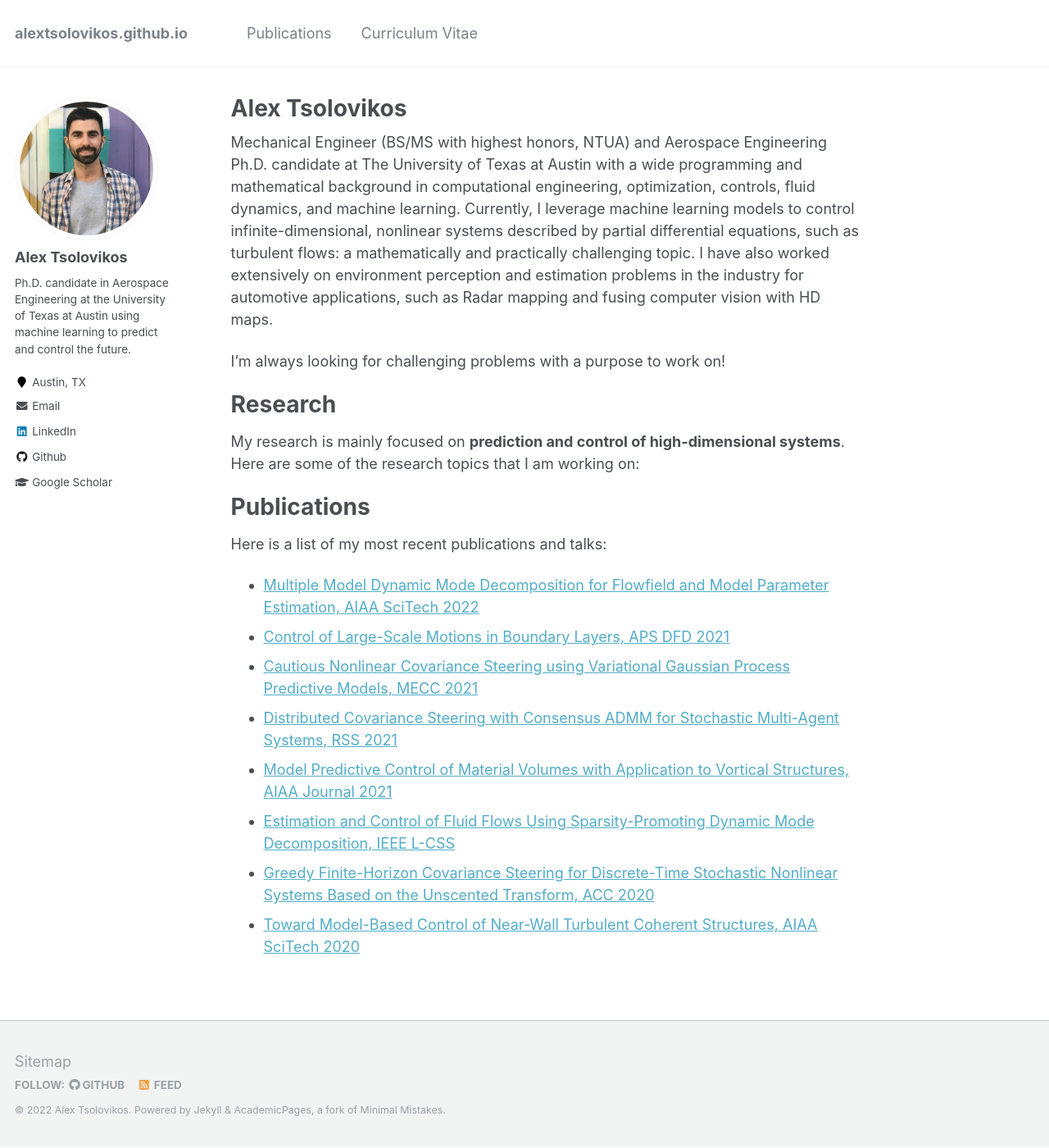
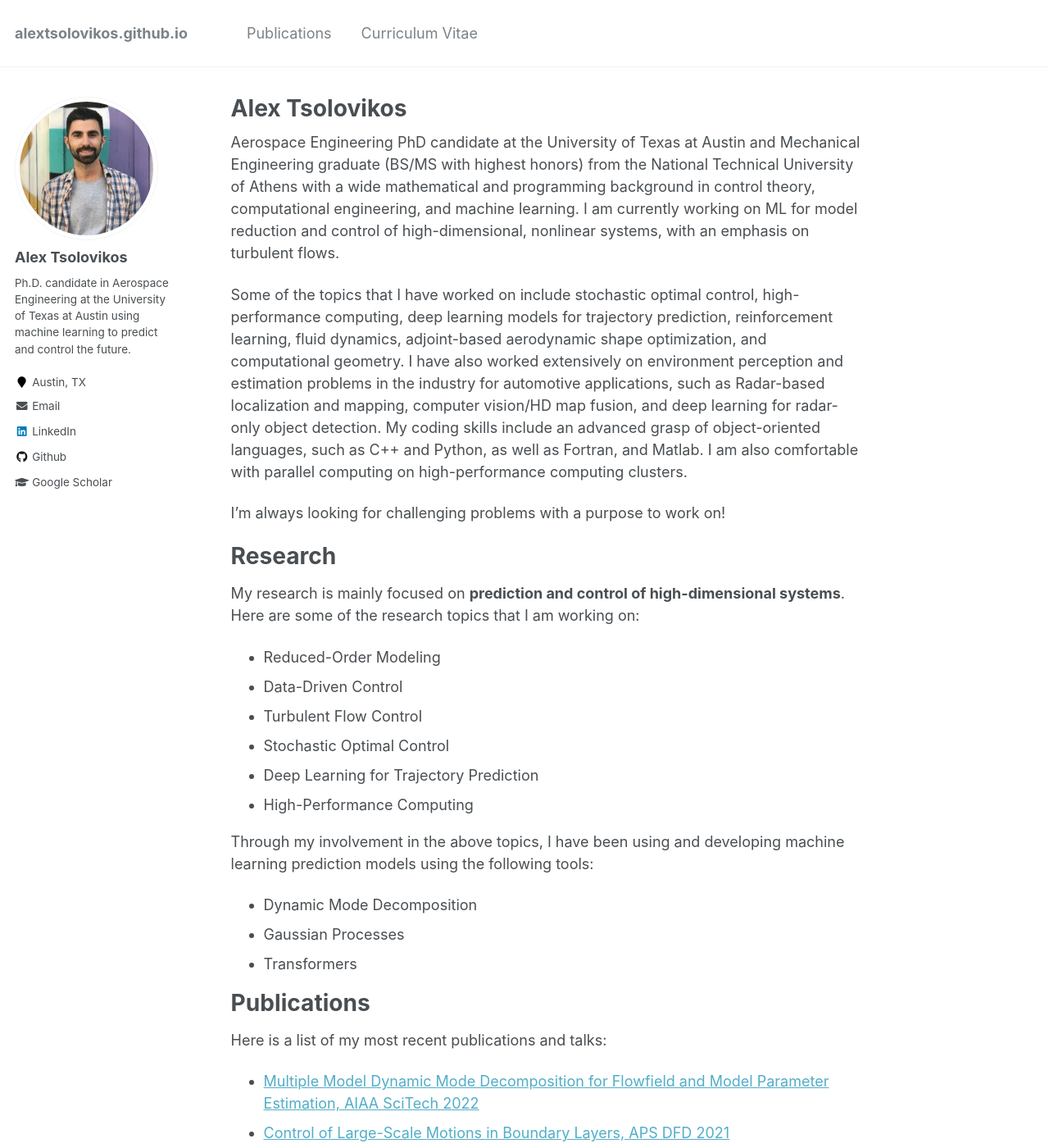
Before and after one commit to alextsolovikos/alextsolovikos.github.io, a Jekyll site: the page built from _pages/about.md, in a window 1280 px wide and 1400 px high. Shown: the whole window at 82% size. Built offline with Jekyll 4.4.1, drawn with Linux system fonts in a browser that asks for light colours.

Commit message:
Update about.md

```diff
--- a/_pages/about.md
+++ b/_pages/about.md
@@ -8,7 +8,9 @@
   - /about.html
 ---
 
-Mechanical Engineer (BS/MS with highest honors, NTUA) and Aerospace Engineering Ph.D. candidate at The University of Texas at Austin with a wide programming and mathematical background in computational engineering, optimization, controls, fluid dynamics, and machine learning. Currently, I leverage machine learning models to control infinite-dimensional, nonlinear systems described by partial differential equations, such as turbulent flows: a mathematically and practically challenging topic. I have also worked extensively on environment perception and estimation problems in the industry for automotive applications, such as Radar mapping and fusing computer vision with HD maps.
+Aerospace Engineering PhD candidate at the University of Texas at Austin and Mechanical Engineering graduate (BS/MS with highest honors) from the National Technical University of Athens with a wide mathematical and programming background in control theory, computational engineering, and machine learning. I am currently working on ML for model reduction and control of high-dimensional, nonlinear systems, with an emphasis on turbulent flows.
+
+Some of the topics that I have worked on include stochastic optimal control, high-performance computing, deep learning models for trajectory prediction, reinforcement learning, fluid dynamics, adjoint-based aerodynamic shape optimization, and computational geometry. I have also worked extensively on environment perception and estimation problems in the industry for automotive applications, such as Radar-based localization and mapping, computer vision/HD map fusion, and deep learning for radar-only object detection. My coding skills include an advanced grasp of object-oriented languages, such as C++ and Python, as well as Fortran, and Matlab. I am also comfortable with parallel computing on high-performance computing clusters.
 
 I'm always looking for challenging problems with a purpose to work on!
 
@@ -17,6 +19,18 @@
 
 My research is mainly focused on **prediction and control of high-dimensional systems**. Here are some of the research topics that I am working on:
 
+- Reduced-Order Modeling
+- Data-Driven Control
+- Turbulent Flow Control
+- Stochastic Optimal Control
+- Deep Learning for Trajectory Prediction
+- High-Performance Computing
+
+Through my involvement in the above topics, I have been using and developing machine learning prediction models using the following tools:
+
+- Dynamic Mode Decomposition
+- Gaussian Processes
+- Transformers
 
 <!--
 
```
